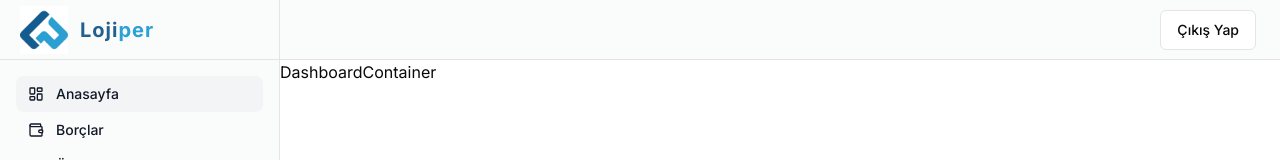
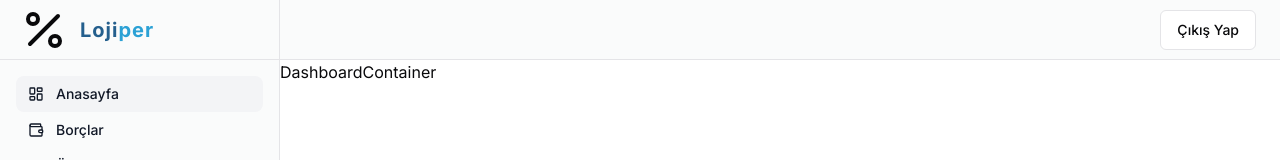
Before and after one commit to unaygney/loji-web-case, a Next.js app: page / in a window 1280 px wide. Shown: the top 160 px of the page. Built offline with nearby package versions, Linux system fonts and the light colour scheme.

Commit message:
:lipstick: ui changes

```diff
--- a/src/components/logo.tsx
+++ b/src/components/logo.tsx
@@ -1,14 +1,17 @@
 import Image from "next/image";
 import React from "react";
-
+import { Percent } from "lucide-react";
 export default function Logo() {
   return (
-    <Image
-      src={"/lojiper.png"}
-      alt="lojiper logo"
-      width={48}
-      height={48}
-      className="object-cover"
-    />
+    // <Image
+    //   src={"/lojiper.png"}
+    //   alt="lojiper logo"
+    //   width={48}
+    //   height={48}
+    //   className="object-cover"
+    // />
+    <>
+      <Percent width={48} height={48} />
+    </>
   );
 }
```
